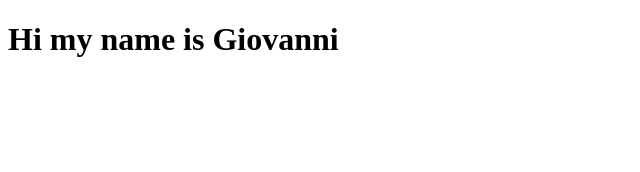
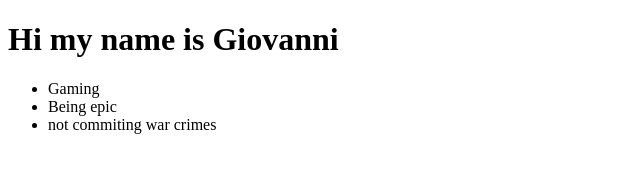
Before and after one commit to GiovanniDomino/hello_world, a plain HTML site: page index.html in a window 1280 px wide. Shown: the whole page, without its empty margins (0-640 px from the left). Drawn offline with Linux system fonts and the light colour scheme.

Commit message:
Added favorite hobbies

```diff
--- a/index.html
+++ b/index.html
@@ -6,5 +6,10 @@
 </head>
 <body>
     <h1>Hi my name is Giovanni</h1>
+    <ul>
+        <li>Gaming</li>
+        <li>Being epic</li>
+        <li>not commiting war crimes</li>
+    </ul>
 </body>
 </html>
```
